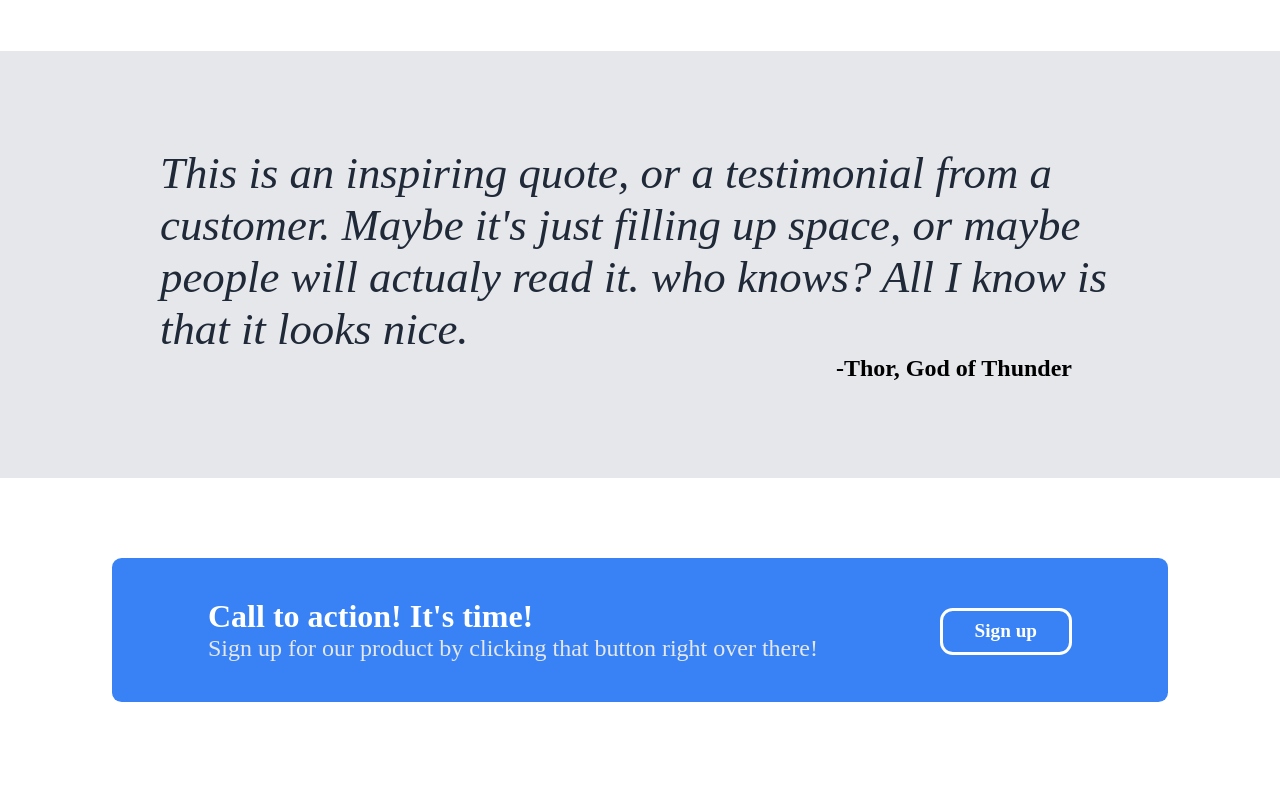
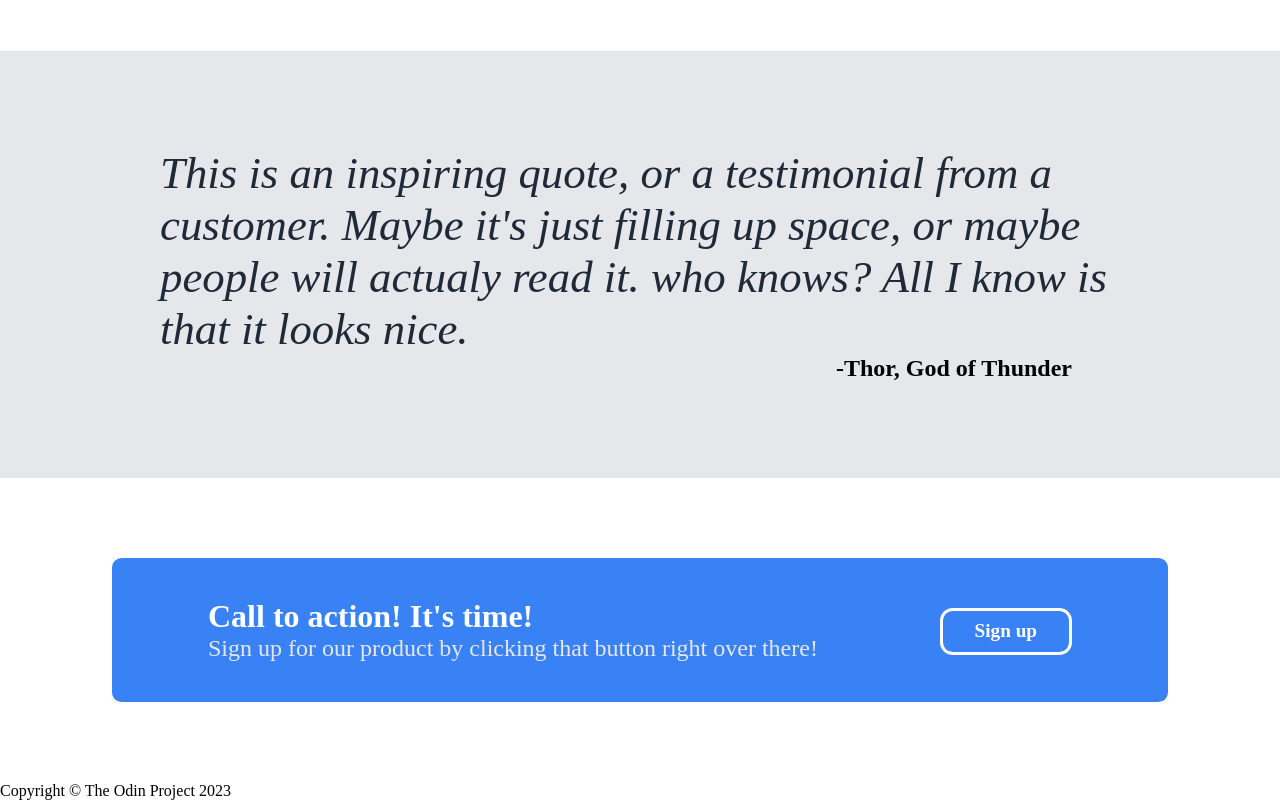
Before and after one commit to codezalez/Landing-Page, a plain HTML site: page index.html in a window 1280 px wide. Shown: the part 778-1578 px from the top of the page. Drawn offline with Linux system fonts and the light colour scheme.

Commit message:
Footer section added

```diff
--- a/index.html
+++ b/index.html
@@ -85,5 +85,10 @@
             </div>
         </section>
     </main>
+    <footer>
+        <p class="copyright">
+            Copyright &copy; The Odin Project 2023
+        </p>
+    </footer>
 </body>
 </html>
```
